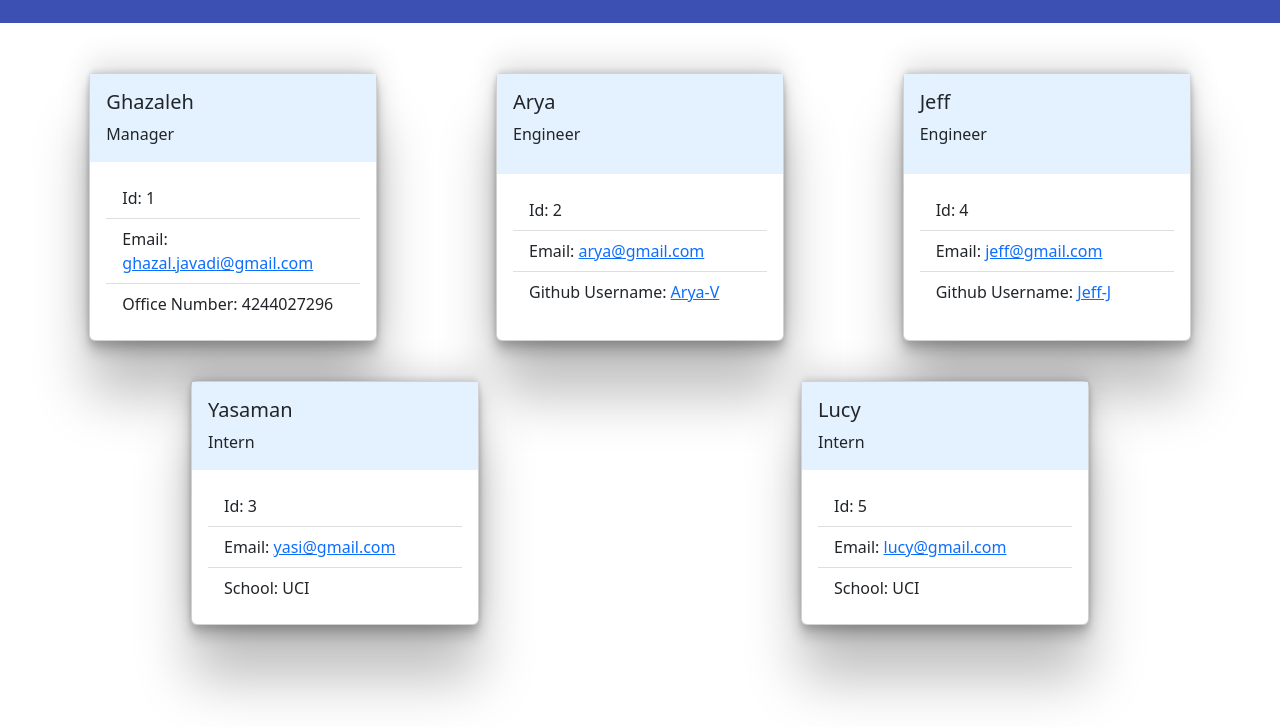
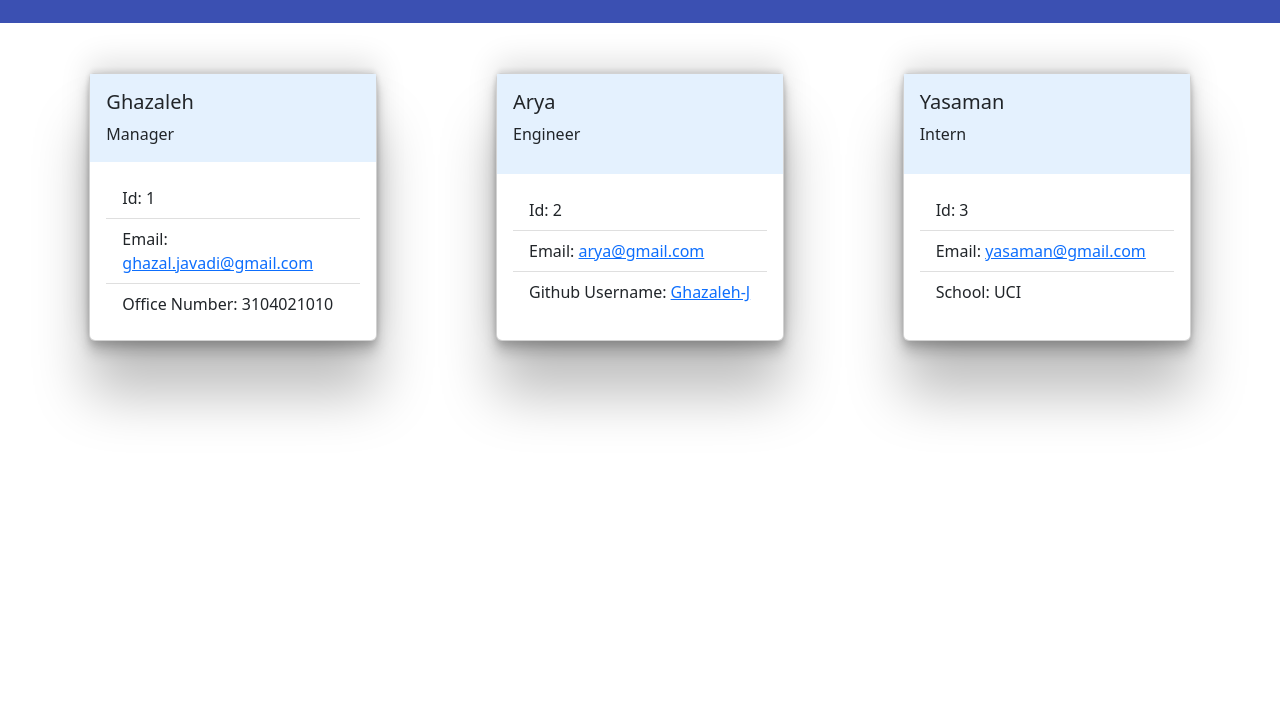
Before and after one commit to Ghazaleh-J/Team-Profile-Generator, a website: page dist/index.html in a window 1280 px wide. Shown: the part 73-800 px from the top of the page. Drawn offline with nearby package versions, Linux system fonts and the light colour scheme.

```diff
--- a/dist/index.html
+++ b/dist/index.html
@@ -9,11 +9,9 @@
     <title>Team Generator</title>
 </head>
 <body>
-
 <header>
 <h1> My Team </h1>
 </header>
-
 <main class="cardContainer">
 <div class="card" style="width: 18rem;">
         <div class="card-body header">
@@ -24,7 +22,7 @@
         <ul class="list-group list-group-flush">
         <li class="list-group-item">Id: 1</li>
         <li class="list-group-item">Email: <a href="mailto:ghazal.javadi@gmail.com">ghazal.javadi@gmail.com</a></li>
-        <li class="list-group-item">Office Number: 4244027296</li>
+        <li class="list-group-item">Office Number: 3104021010</li>
       </ul>
         </div>
       </div>
@@ -37,19 +35,7 @@
       <ul class="list-group list-group-flush">
       <li class="list-group-item">Id: 2</li>
       <li class="list-group-item">Email: <a href="mailto:arya@gmail.com">arya@gmail.com</a></li>
-      <li class="list-group-item">Github Username: <a href="https://github.com/Arya-V" target="_blank">Arya-V</a></li>
-    </ul>
-      </div>
-    </div><div class="card" style="width: 18rem;">
-      <div class="card-body header">
-        <h5 class="card-title">Jeff</h5>
-        <p class="card-text">Engineer</p>
-      </div>
-      <div class="card-body">
-      <ul class="list-group list-group-flush">
-      <li class="list-group-item">Id: 4</li>
-      <li class="list-group-item">Email: <a href="mailto:jeff@gmail.com">jeff@gmail.com</a></li>
-      <li class="list-group-item">Github Username: <a href="https://github.com/Jeff-J" target="_blank">Jeff-J</a></li>
+      <li class="list-group-item">Github Username: <a href="https://github.com/Ghazaleh-J" target="_blank">Ghazaleh-J</a></li>
     </ul>
       </div>
     </div>
@@ -61,24 +47,11 @@
       <div class="card-body">
       <ul class="list-group list-group-flush">
       <li class="list-group-item">Id: 3</li>
-      <li class="list-group-item">Email: <a href="mailto:yasi@gmail.com">yasi@gmail.com</a></li>
-      <li class="list-group-item">School: UCI</li>
-    </ul>
-      </div>
-    </div><div class="card" style="width: 18rem;">
-      <div class="card-body header">
-        <h5 class="card-title">Lucy</h5>
-        <p class="card-text">Intern</p>
-      </div>
-      <div class="card-body">
-      <ul class="list-group list-group-flush">
-      <li class="list-group-item">Id: 5</li>
-      <li class="list-group-item">Email: <a href="mailto:lucy@gmail.com">lucy@gmail.com</a></li>
+      <li class="list-group-item">Email: <a href="mailto:yasaman@gmail.com">yasaman@gmail.com</a></li>
       <li class="list-group-item">School: UCI</li>
     </ul>
       </div>
     </div>
 </main>
-
 </body>
 </html>
```
Also changed, not shown: README.md, dist/html-preview.png (added).
